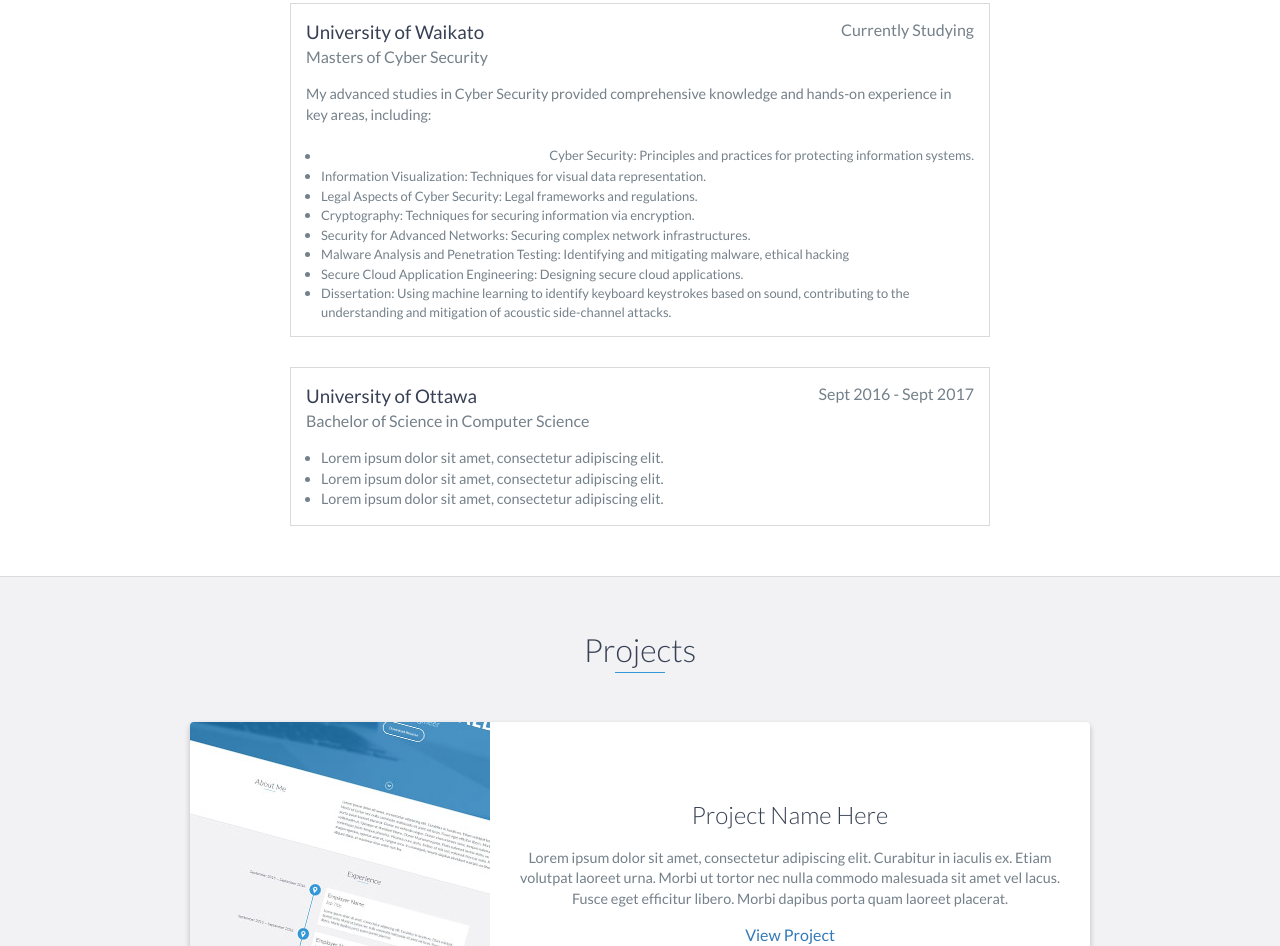
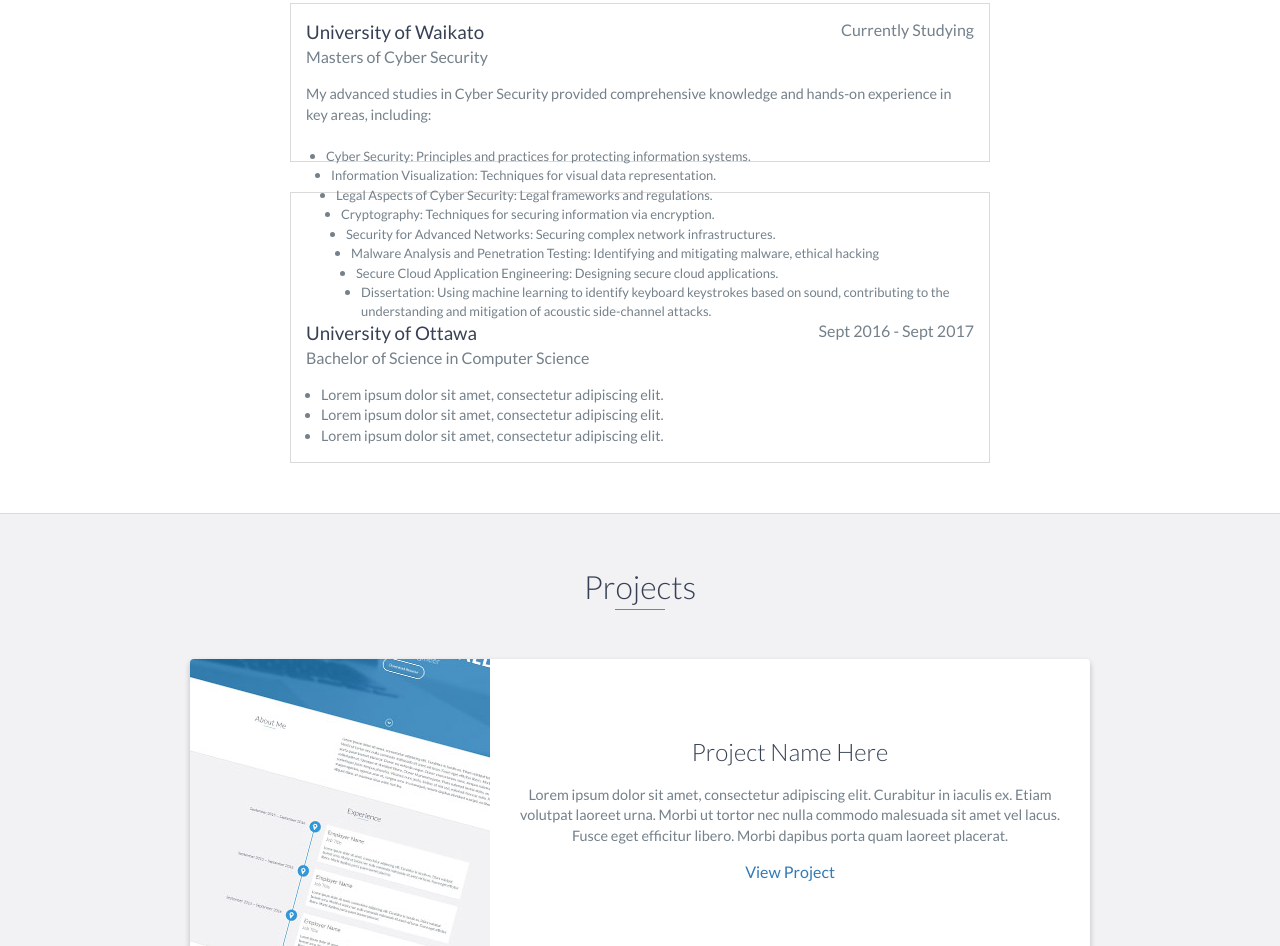
Before and after one commit to Evantair42/Evantair42.github.io, a website: page index.html in a window 1280 px wide. Shown: the part 2368-3314 px from the top of the page. Drawn offline with nearby package versions, Linux system fonts and the light colour scheme.

Commit message:
Update index.html

```diff
--- a/index.html
+++ b/index.html
@@ -144,14 +144,14 @@
                 My advanced studies in Cyber Security provided comprehensive knowledge and hands-on experience in key areas, including:
 		<br><br>
 		    	<ul>
-			          <li><p><span style="padding-left: 20px;">Cyber Security: Principles and practices for protecting information systems.</p></li>
-			          <li><p>Information Visualization: Techniques for visual data representation.</p></li>
-			          <li><p>Legal Aspects of Cyber Security: Legal frameworks and regulations.</p></li>
-			          <li><p>Cryptography: Techniques for securing information via encryption.</p></li>
-			          <li><p>Security for Advanced Networks: Securing complex network infrastructures.</p></li>
-				  <li><p>Malware Analysis and Penetration Testing: Identifying and mitigating malware, ethical hacking</p></li>
-			          <li><p>Secure Cloud Application Engineering: Designing secure cloud applications.</p></li>
-				  <li><p>Dissertation: Using machine learning to identify keyboard keystrokes based on sound, contributing to the understanding and mitigation of acoustic side-channel attacks.</p></li>
+			          <span style="padding-left: 5px;"><li><p>Cyber Security: Principles and practices for protecting information systems.</p></li>
+			          <span style="padding-left: 5px;"><li><p>Information Visualization: Techniques for visual data representation.</p></li>
+			          <span style="padding-left: 5px;"> <li><p>Legal Aspects of Cyber Security: Legal frameworks and regulations.</p></li>
+			          <span style="padding-left: 5px;"> <li><p>Cryptography: Techniques for securing information via encryption.</p></li>
+			          <span style="padding-left: 5px;"> <li><p>Security for Advanced Networks: Securing complex network infrastructures.</p></li>
+				  <span style="padding-left: 5px;"> <li><p>Malware Analysis and Penetration Testing: Identifying and mitigating malware, ethical hacking</p></li>
+			          <span style="padding-left: 5px;"> <li><p>Secure Cloud Application Engineering: Designing secure cloud applications.</p></li>
+				  <span style="padding-left: 5px;"> <li><p>Dissertation: Using machine learning to identify keyboard keystrokes based on sound, contributing to the understanding and mitigation of acoustic side-channel attacks.</p></li>
 		        </ul>
             </p>
         </div>
```
